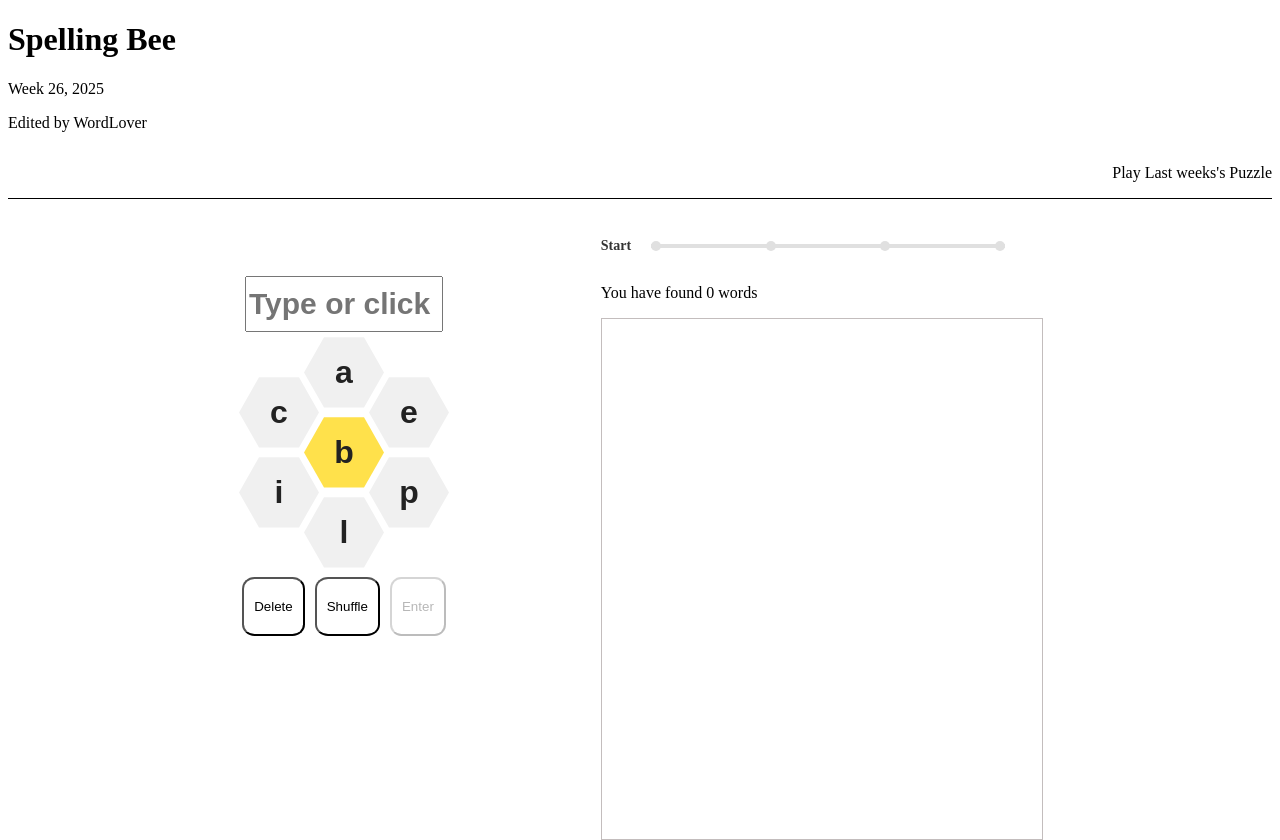
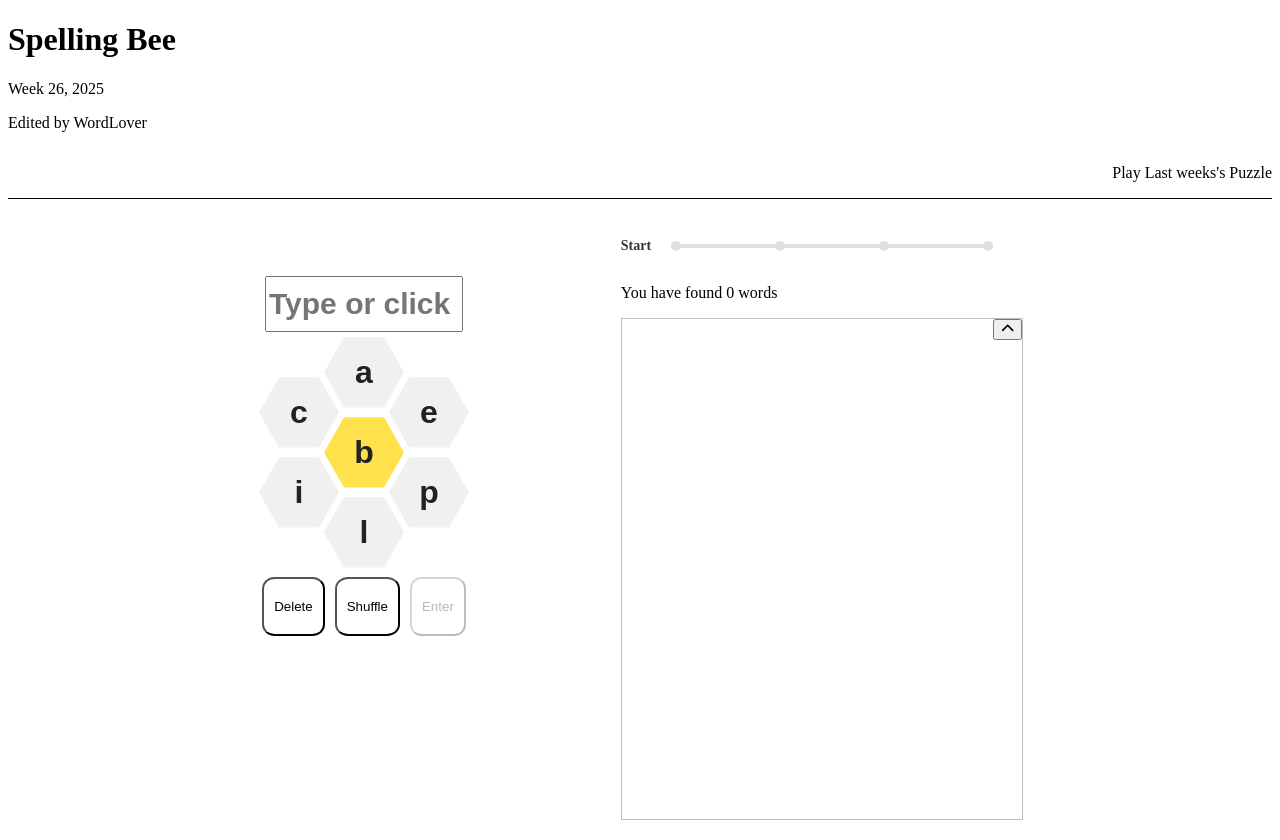
Before and after one commit to johanperjulius1/spelling-bee, a React (Vite) app: page / in a window 1280 px wide. Built offline with nearby package versions, Linux system fonts and the light colour scheme.

Commit message:
starting on toggle functionality of word list

```diff
--- a/package.json
+++ b/package.json
@@ -10,6 +10,9 @@
     "preview": "vite preview"
   },
   "dependencies": {
+    "@fortawesome/fontawesome-svg-core": "^6.7.2",
+    "@fortawesome/free-solid-svg-icons": "^6.7.2",
+    "@fortawesome/react-fontawesome": "^0.2.2",
     "react": "^19.1.0",
     "react-dom": "^19.1.0"
   },
--- a/src/components/PointSection/PointSection.jsx
+++ b/src/components/PointSection/PointSection.jsx
@@ -1,8 +1,12 @@
+import { useState } from "react";
 import styles from "./points-section.module.css";
 import { useGame } from "../../hooks/useGame";
+import { FontAwesomeIcon } from "@fortawesome/react-fontawesome";
+import { faChevronDown, faTimes } from "@fortawesome/free-solid-svg-icons";
 
 export default function PointSection() {
   const { foundWords, score, maxPoints } = useGame();
+  const [isOpen, setIsOpen] = useState(true);
 
   const progressPercentage =
     maxPoints > 0 ? Math.min((score / maxPoints) * 100, 100) : 0;
@@ -34,9 +38,7 @@ export default function PointSection() {
   return (
     <aside className={styles["points-container"]}>
       <div className={styles["progress-wrapper"]}>
-        <p className={styles["encouragement-text"]}>
-          {getEncouragementText()}
-        </p>
+        <p className={styles["encouragement-text"]}>{getEncouragementText()}</p>
         <div className={styles["progress-container"]}>
           <div
             className={styles.progress}
@@ -92,7 +94,12 @@ export default function PointSection() {
         <p className={styles["wordlist-title"]}>
           You have found {foundWords.length} words
         </p>
-        <ul className={styles["wordlist-words"]}>{listOfWords}</ul>
+        <div className={styles["wordlist-inner"]}>
+          <ul className={styles["wordlist-words"]}>{listOfWords}</ul>
+          <button className={styles["faq-toggle"]} onClick={() => setIsOpen(!isOpen)}>
+            <FontAwesomeIcon icon={faChevronDown} className={isOpen ? styles.open : styles.closed } />
+          </button>
+        </div>
       </section>
     </aside>
   );
--- a/src/components/PointSection/points-section.module.css
+++ b/src/components/PointSection/points-section.module.css
@@ -1,4 +1,3 @@
-
 .progress-wrapper {
   align-items: center;
   display: flex;
@@ -75,11 +74,17 @@
   font-size: 0;
 }
 
+.wordlist-inner {
+  align-items: flex-start;
+  border: 1px solid #c3bdbd;
+  display: flex;
+  height: 500px;
+  justify-content: flex-end;
+  width: 400px;
+}
+
 .wordlist-words {
-  border: 1px solid #c3bdbd;
-  height: 500px;
   padding-top: 20px;
-  width: 400px;
   list-style: none;
 }
 
@@ -89,5 +94,19 @@
   width: 100px;
 }
 
-.wordlist-title {
+/* .faq-toggle .closed, */
+.faq-toggle .open {
+  transform: rotate(180deg);
+  transition: transform 0.3s ease;
 }
+
+.faq-toggle .closed {
+  transform: rotate(0deg);
+  transition: transform 0.3s ease;
+}
+
+@media (min-width: 768px) {
+  .faq-toggle {
+    /* display: none; */
+  }
+}
```
Also changed, not shown: src/components/PointSection/notes.txt (added), 1 other file (tests, documents, lock files or other folders).
